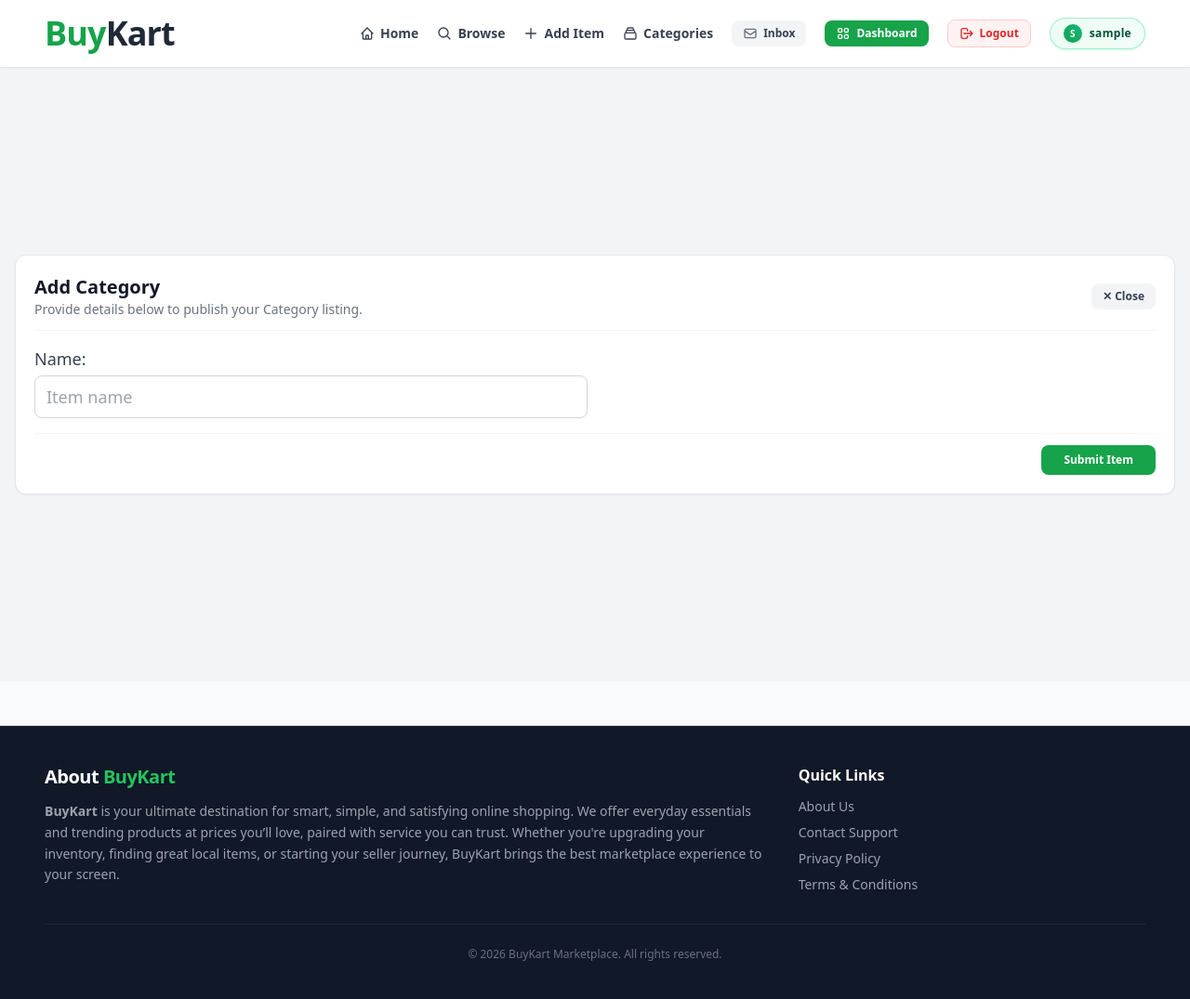
After one commit to yadhukrishnanpk/BuyKart-ShoppingSite, a Django app: page /items/category/new/ in a window 1280 px wide. The commit adds this page. Shown: the whole page at 93% size. Run offline with Django 5.2, Linux system fonts and the light colour scheme; the visitor is signed in with stand-in values (Sample User, id 1); some libraries are stand-ins or nearby versions.

Commit message:
Category managing section for Staff User(RBAC)

```diff
--- a/core/templates/core/base.html
+++ b/core/templates/core/base.html
@@ -46,6 +46,14 @@
                         </svg>
                         Add Item
                     </a>
+                    {% if user.is_authenticated and user.is_staff %}
+                        <a href="{% url 'manage_categories' %}" class="inline-flex items-center gap-1.5 text-sm font-semibold text-gray-700 hover:text-green-600 transition-colors">
+                            <svg xmlns="http://www.w3.org/2000/svg" class="w-4 h-4" fill="none" viewBox="0 0 24 24" stroke="currentColor" stroke-width="2">
+                                <path stroke-linecap="round" stroke-linejoin="round" d="M19 11H5m14 0a2 2 0 012 2v6a2 2 0 01-2 2H5a2 2 0 01-2-2v-6a2 2 0 012-2m14 0V9a2 2 0 00-2-2M5 11V9a2 2 0 012-2m0 0V5a2 2 0 012-2h6a2 2 0 012 2v2M7 7h10" />
+                            </svg>
+                            Categories
+                        </a>
+                    {% endif %}
 
                     <a href="#" class="inline-flex items-center gap-1.5 px-3 py-1.5 text-xs font-semibold bg-gray-100 text-gray-700 rounded-lg hover:bg-gray-200 transition-colors">
                         <svg class="w-4 h-4 text-gray-500" fill="none" stroke="currentColor" stroke-width="2" viewBox="0 0 24 24" xmlns="http://www.w3.org/2000/svg">
--- a/core/templates/core/index.html
+++ b/core/templates/core/index.html
@@ -1,6 +1,6 @@
 {% extends 'core/base.html' %}
 
-{% block title %}Welcome | BuyKart{% endblock %}
+{% block title %}Welcome{% endblock %}
 
 {% block content %}
 <!-- Edge-to-Edge Hero Banner -->
--- a/dashboard/templates/dashboard/dashboard.html
+++ b/dashboard/templates/dashboard/dashboard.html
@@ -1,6 +1,6 @@
 {% extends 'core/base.html' %}
 
-{% block title %}Dashboard | BuyKart{% endblock %}
+{% block title %}Dashboard{% endblock %}
 
 {% block content %}
 
--- a/item/forms.py
+++ b/item/forms.py
@@ -1,5 +1,5 @@
 from django import forms
-from .models import Item
+from .models import Item,Category
 
 class NewitemForm(forms.ModelForm):
     class Meta:
@@ -26,3 +26,12 @@ class EdititemForm(forms.ModelForm):
             'image': forms.FileInput(attrs={'class': 'w-full p-2 border border-gray-300 rounded-xl'}),
             'is_sold': forms.CheckboxInput(attrs={'class': 'w-5 h-5 text-green-600 bg-gray-100 border-gray-300 rounded focus:ring-green-500 focus:ring-2 cursor-pointer'})
         }
+
+
+class CategoryForm(forms.ModelForm):
+    class Meta:
+        model = Category
+        fields = ('name',)
+        widgets = {
+            'name': forms.TextInput(attrs={'class': 'w-full p-2 border border-gray-300 rounded-xl', 'placeholder': 'Item name'}),
+        }
--- /dev/null
+++ b/item/templates/item/add_category.html
@@ -0,0 +1,52 @@
+{% extends 'core/base.html' %}
+
+{% block title %}{{ title }}{% endblock %}
+
+{% block content %}
+<div class="w-full px-4 py-4 bg-gray-100 min-h-[calc(100vh-140px)] flex flex-col justify-center">
+    <div class="w-full bg-white p-5 rounded-xl shadow-sm border border-gray-200">
+
+        <!-- Form Header -->
+        <div class="mb-4 border-b border-gray-100 pb-3 flex justify-between items-center">
+            <div>
+                <h1 class="text-xl font-extrabold text-gray-900">{{ title }}</h1>
+                <p class="text-sm text-gray-500">Provide details below to publish your Category listing.</p>
+            </div>
+            <a href="{% url 'manage_categories' %}" class="px-3 py-1.5 bg-gray-100 hover:bg-gray-200 text-gray-700 text-xs font-semibold rounded-lg transition">
+                ✕ Close
+            </a>
+        </div>
+
+        <!-- Form Handling -->
+        <form method="post" action="." enctype="multipart/form-data" class="space-y-4">
+            {% csrf_token %}
+
+            <!-- Validation Error Messages -->
+            {% if form.errors or form.non_field_errors %}
+                <div class="p-3 bg-red-50 border border-red-200 text-red-700 rounded-lg text-xs space-y-1">
+                    {% for field in form %}
+                        {% if field.errors %}
+                            <div><strong class="capitalize">{{ field.label }}:</strong> {{ field.errors|striptags }}</div>
+                        {% endif %}
+                    {% endfor %}
+                    {% if form.non_field_errors %}
+                        <div>{{ form.non_field_errors|striptags }}</div>
+                    {% endif %}
+                </div>
+            {% endif %}
+
+            <!-- Form Inputs Styled Across Full Width -->
+            <div class="grid grid-cols-1 md:grid-cols-2 gap-4 text-lg font-medium text-gray-700 [&>p]:flex [&>p]:flex-col [&>p]:gap-1 [&_input]:w-full [&_input]:px-3 [&_input]:py-2 [&_input]:border [&_input]:border-gray-300 [&_input]:rounded-lg [&_input]:focus:outline-none [&_input]:focus:ring-2 [&_input]:focus:ring-green-500 [&_select]:w-full [&_select]:px-3 [&_select]:py-2 [&_select]:border [&_select]:border-gray-300 [&_select]:rounded-lg [&_select]:focus:outline-none [&_select]:focus:ring-2 [&_select]:focus:ring-green-500 [&_textarea]:w-full [&_textarea]:px-3 [&_textarea]:py-2 [&_textarea]:border [&_textarea]:border-gray-300 [&_textarea]:rounded-lg [&_textarea]:focus:outline-none [&_textarea]:focus:ring-2 [&_textarea]:focus:ring-green-500 [&_textarea]:rows-2">
+                {{ form.as_p }}
+            </div>
+
+            <!-- Submit Button Section -->
+            <div class="pt-3 border-t border-gray-100 flex justify-end gap-3">
+                <button type="submit" class="px-6 py-2 bg-green-600 hover:bg-green-700 text-white font-semibold text-xs rounded-lg shadow-sm transition">
+                    Submit Item
+                </button>
+            </div>
+        </form>
+    </div>
+</div>
+{% endblock %}
--- a/item/templates/item/items.html
+++ b/item/templates/item/items.html
@@ -1,6 +1,6 @@
 {% extends 'core/base.html' %}
 
-{% block title %}Items{% endblock %}
+{% block title %}Browse{% endblock %}
 
 {% block content %}
 <div class="grid grid-cols-1 lg:grid-cols-4 gap-6">
--- a/item/urls.py
+++ b/item/urls.py
@@ -8,4 +8,9 @@ urlpatterns = [
    path('<int:pk>/', views.detail,name='detail'),
    path('<int:pk>/delete/', views.delete,name='delete'),
    path('<int:pk>/edit/', views.editItem,name='edit'),
-]
+
+   path('categories/', views.manage_categories, name='manage_categories'),
+   path('category/new/', views.add_category, name='add_category'),
+   path('category/<int:pk>/edit/', views.edit_category, name='edit_category'),
+   path('category/<int:pk>/delete/', views.delete_category, name='delete_category'),
+   ]
--- a/item/views.py
+++ b/item/views.py
@@ -1,7 +1,8 @@
 from django.shortcuts import render,get_object_or_404,redirect
 from .models import Item,Category
 from django.contrib.auth.decorators import login_required
-from .forms import NewitemForm,EdititemForm
+from django.contrib.admin.views.decorators import staff_member_required
+from .forms import NewitemForm,EdititemForm,CategoryForm
 from  django.db.models import Q
 
 
@@ -70,3 +71,51 @@ def delete(request, pk):
     item = get_object_or_404(Item,pk=pk,created_by=request.user)
     item.delete()
     return redirect('dashboard')
+
+
+@staff_member_required
+def add_category(request):
+    if request.method == 'POST':
+        form = CategoryForm(request.POST)
+        if form.is_valid():
+            form.save()
+            return redirect('manage_categories')
+    else:
+        form = CategoryForm()
+    context={
+        'form': form,
+        'title': 'Add Category',
+    }
+    return render(request, 'item/add_category.html', context)
+
+
+@staff_member_required
+def manage_categories(request):
+    categories = Category.objects.all()
+    context={
+        'categories': categories,
+        'title': 'Manage Categories'
+    }
+    return render(request, 'item/manage_categories.html', context)
+
+@staff_member_required
+def edit_category(request, pk):
+    category = get_object_or_404(Category, pk=pk)
+    if request.method == 'POST':
+        form = CategoryForm(request.POST, instance=category)
+        if form.is_valid():
+            form.save()
+            return redirect('manage_categories')
+    else:
+        form = CategoryForm(instance=category)
+    context= {
+        'form': form,
+        'title': 'Edit Category',
+    }
+    return render(request, 'item/add_category.html',context)
+
+@staff_member_required
+def delete_category(request, pk):
+    category = get_object_or_404(Category, pk=pk)
+    category.delete()
+    return redirect('manage_categories')
```
Also changed, not shown: item/templates/item/manage_categories.html (added, +51 -0 lines).
